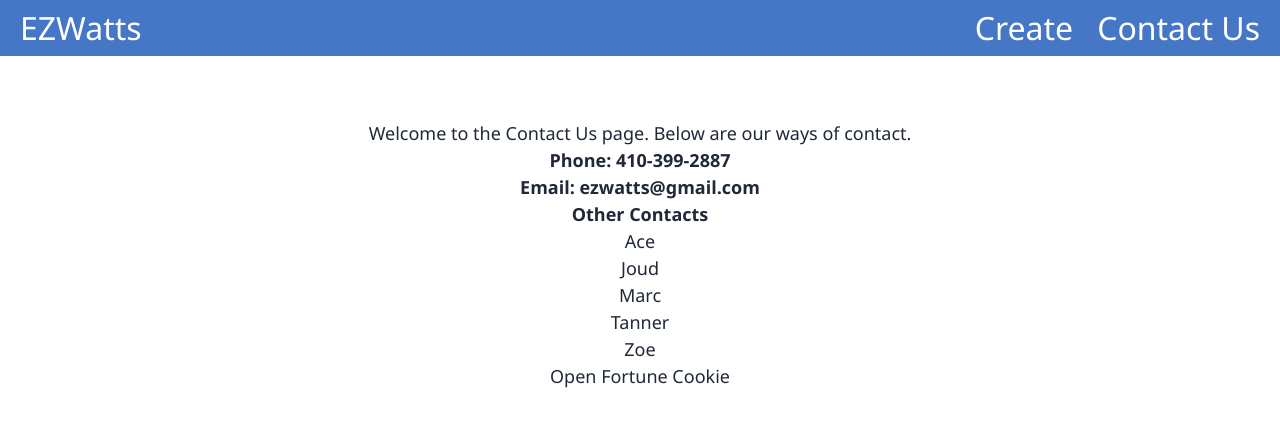
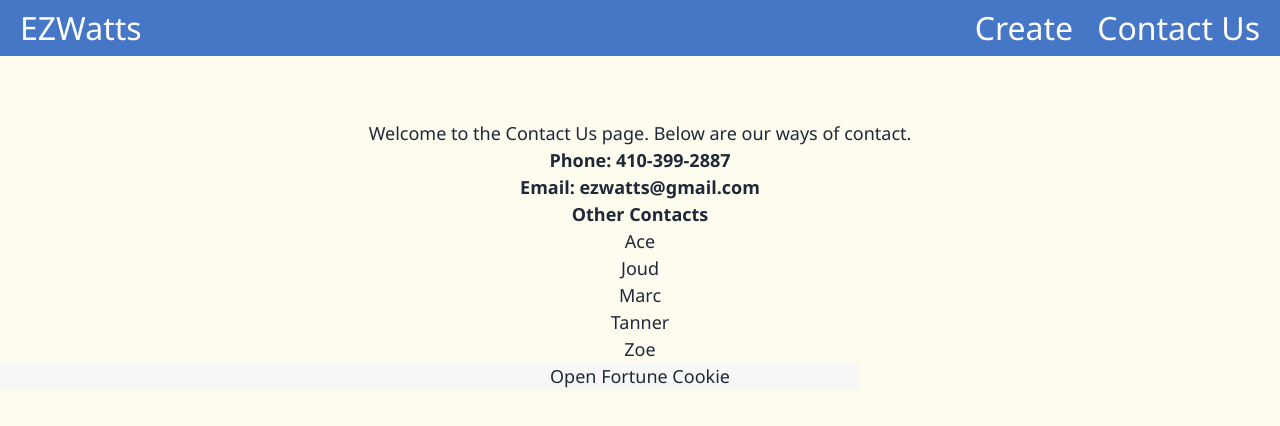
Before and after one commit to UMBC-447-Software-Engineering-Team/447-project.v1, a React (Create React App) app: page /Contact in a window 1280 px wide. Shown: the top 426 px of the page. Built offline with nearby package versions, Linux system fonts and the light colour scheme.

Commit message:
made color changes to drawing
updated the colors of building and panel

```diff
--- a/src/index.css
+++ b/src/index.css
@@ -2,7 +2,7 @@
 @tailwind components;
 @tailwind utilities;
 html{
-  background-color: #af921d;
+  background-color: #fefbef !important;
 }
 body {
 
@@ -15,6 +15,15 @@ body {
 
 }
 
+#cookie{
+  width: 100%;
+  height: 100%;
+  cursor: pointer;
+  border: none;
+  background-image: url("cookie.png");
+  background-repeat: no-repeat;
+  padding: 0;
+}
 code {
   font-family: source-code-pro, Menlo, Monaco, Consolas, 'Courier New',
     monospace;
@@ -58,7 +67,8 @@ canvas {
   margin: 10%;
   width: 100%;
   height: 100%;
-  border: 20px solid black;
+  align-content: center;
+  border: 100% solid black;
   display: block;   /* this is IMPORTANT! */
 }
 
--- a/src/pages/ContactUs.js
+++ b/src/pages/ContactUs.js
@@ -30,7 +30,7 @@ export default function Contact() {
     <p>Marc</p>
     <p>Tanner</p>
     <p>Zoe</p>
-    <button onClick={generateFortune}>Open Fortune Cookie</button>
+    <button id="cookie" onClick={generateFortune}>Open Fortune Cookie</button>
     {fortune && <p>{fortune}</p>}
     </div>
   )
--- a/src/pages/create/Create.js
+++ b/src/pages/create/Create.js
@@ -5,7 +5,7 @@ import React, { useLayoutEffect, useState, useRef } from 'react';
 
 export function Create() {
   // Canvas Dimentions
-  let canvasWidth = 1000;  //Max canvas dimentions
+  let canvasWidth = 1000; //Max canvas dimentions
   let canvasHeight = 1000; // Max canvas dimentions
   // Variables in order to access the submitted inputs outside of handleSubmit hook
   const [panelWidths, setPanelWidths] = useState(0);
@@ -98,13 +98,15 @@ export function Create() {
     // clear the canvas on each submit
     ctx.clearRect(0, 0, canvas.width, canvas.height)
 
-    // Draw a box around the whole roof for visulization
+    // Draw a box around the whole roof for visulization and fill it will color
     ctx.strokeRect(0,0,roofWidths,roofHeights);
+    ctx.fillStyle = "#dfe8f1";
+    ctx.fillRect(0,0,roofWidths,roofHeights)
 
-    // Draw green square around USABLE building space
+    // Draw light blue square around USABLE building space
     var tempBuildWidth =  Math.floor(roofWidths - (edgeSpacings * 2));
     var tempBuildHeight =  Math.floor(roofHeights - (edgeSpacings * 2));
-    ctx.fillStyle = "green";  //box inside the outer canvas or grid
+    ctx.fillStyle = "#dfe8f1";  //box inside the outer canvas or grid
     ctx.fillRect(edgeSpacings, edgeSpacings, tempBuildWidth, tempBuildHeight);
 
     // draw the array
@@ -112,7 +114,7 @@ export function Create() {
       for (let j = 0; j < numPanelsWide; j++) {
         const [tempX,tempY] = array[i][j];
         //draw panel
-        ctx.fillStyle = "red";
+        ctx.fillStyle = "#22277A ";
         ctx.fillRect(tempX, tempY, panelWidths, panelHeights);
       }
     }
```
Also changed, not shown: src/cookie.png (added).
